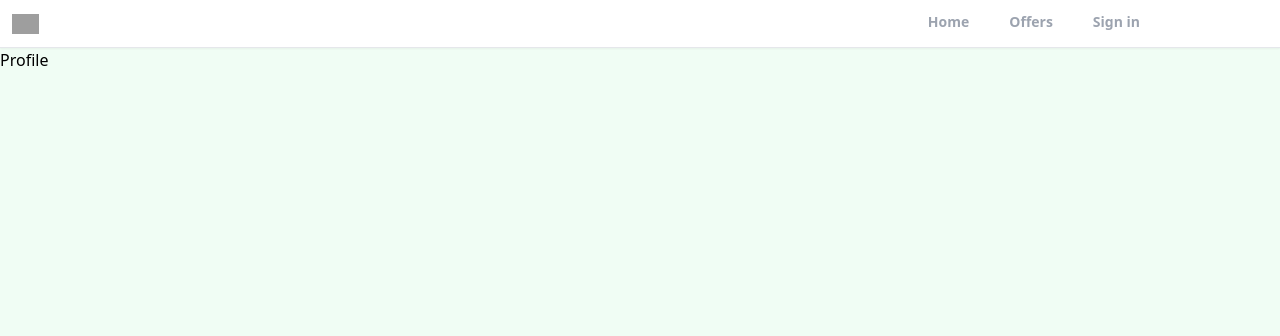
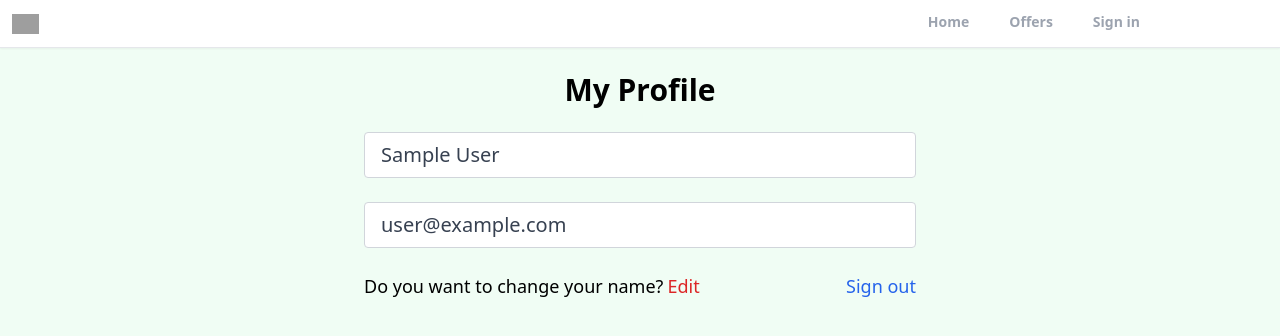
Before and after one commit to SAKSHII-CHOUHAN/realtor, a React (Create React App) app: page /profile in a window 1280 px wide. Shown: the top 336 px of the page. Built offline with nearby package versions, Linux system fonts and the light colour scheme; no server answers; sample sign-in values are in the browser's storage; grey boxes are pictures that could not be loaded.

Commit message:
create private route and custom hook for protecting profile page and logout funtionality

```diff
--- a/src/App.js
+++ b/src/App.js
@@ -3,6 +3,7 @@ import Home from './pages/Home';
 import Profile from './pages/Profile';
 import SignIn from './pages/SignIn'
 import SignUp from './pages/SignUp'
+import PrivateRoute from './components/PrivateRoute';
 import ForgotPassword from './pages/ForgotPassword'
 import Offers from './pages/Offers'
 import Header from './components/Header';
@@ -16,7 +17,10 @@ function App() {
         <Header/>
           <Routes>
               <Route path="/" element={<Home/>}/>
+
+              <Route path="/profile" element = {<PrivateRoute/>}>
               <Route path="/profile" element={<Profile/>}/>
+              </Route>
               <Route path="/sign-in" element={<SignIn/>}/>
               <Route path="/sign-up" element={<SignUp/>}/>
               <Route path="/forgot-password" element={<ForgotPassword/>}/>
--- /dev/null
+++ b/src/components/PrivateRoute.jsx
@@ -0,0 +1,14 @@
+import React from 'react'
+import {Navigate, Outlet} from 'react-router-dom'
+import {useAuthStatus} from '../hooks/useAuthStatus'
+
+export default function PrivateRoute() {
+    const {loggedIn, checkingStatus} = useAuthStatus();
+    if(checkingStatus){
+        return <h3>Loading...</h3>
+    }
+  return (
+    loggedIn ? <Outlet/> : <Navigate  to="/sign-in"/>
+  )
+
+}
--- /dev/null
+++ b/src/hooks/useAuthStatus.jsx
@@ -0,0 +1,18 @@
+import React, {useState , useEffect} from 'react'
+import { getAuth, onAuthStateChanged } from 'firebase/auth';
+
+export function useAuthStatus() {
+    const[loggedIn, setLoggedIn] = useState(false);
+    const[checkingStatus, setCheckingStatus] = useState(true);
+
+    useEffect(()=>{
+        const auth = getAuth();
+        onAuthStateChanged(auth, (user) => {
+            if(user){
+                setLoggedIn(true)
+            }
+            setCheckingStatus(false)
+        })
+    },[])
+  return {loggedIn, checkingStatus}
+}
--- a/src/pages/ForgotPassword.jsx
+++ b/src/pages/ForgotPassword.jsx
@@ -28,7 +28,7 @@ export default function ForgotPassword() {
     <section>
       <h1 className='text-3xl text-center mt-6 font-bold'>Forgot Password</h1>
       <div className='flex justify-center flex-wrap items-center px-6 py-12 max-w-6xl mx-auto'>
-        <div className='md:w-[67%] lg:w[50%] mb-12 md:mb-6'>
+        <div className='md:w-[67%] lg:w-[50%] mb-12 md:mb-6'>
           <img src='https://images.unsplash.com/photo-1560518883-ce09059eeffa?q=80&w=1973&auto=format&fit=crop&ixlib=rb-4.0.3&ixid=M3wxMjA3fDB8MHxwaG90by1wYWdlfHx8fGVufDB8fHx8fA%3D%3D'
           alt='key'
           className='w-full rounded-2xl'/>
--- a/src/pages/Profile.jsx
+++ b/src/pages/Profile.jsx
@@ -1,7 +1,41 @@
-import React from 'react'
+import React, {useState}from 'react'
+import {getAuth} from 'firebase/auth'
+import { Navigate, useNavigate } from 'react-router-dom';
 
 export default function Profile() {
+  const auth = getAuth();
+  const navigate = useNavigate();
+  const[formData, setFormData] = useState({
+    name : auth.currentUser.displayName,
+    email : auth.currentUser.email,
+  });
+  const {name,email} = formData;
+
+  function onLogout(){
+    auth.signOut();
+    navigate("/");
+  }
+
   return (
-    <div>Profile</div>
+    <>
+      <section className='max-w-6xl flex mx-auto  flex-col justify-center items-center '>
+        <h1 className='text-3xl text-center mt-6 font-bold'>
+            My Profile
+        </h1>
+        <div className=' w-full md:w-[50%] mt-6 px-3 '>
+          <form>
+            <input type="text" id='name' value={name} disabled className=' mb-6 w-full px-4 py-2 text-xl text-gray-700 bg-white border border-gray-300 rounded transition ease-in-out'/>
+            <input type="email" id='email' value={email} disabled className='mb-6 w-full px-4 py-2 text-xl text-gray-700 bg-white border border-gray-300 rounded transition ease-in-out'/>
+
+            <div className='flex justify-between whitespace-nowrap text-sm sm:text-lg mb-6'>
+              <p className='flex items-center'>Do you want to change your name?
+                <span className='text-red-600 hover:text-red-700 transition ease-in-out duration-200 ml-1 cursor-pointer'>Edit</span>
+              </p>
+            <p onClick={onLogout} className='text-blue-600 hover:text-blue-800 transition ease-in-out duration-200 cursor-pointer'> Sign out</p>
+            </div>
+          </form>
+          </div>
+      </section>
+    </>
   )
 }
--- a/src/pages/SignIn.jsx
+++ b/src/pages/SignIn.jsx
@@ -37,7 +37,7 @@ export default function SignIn() {
     <section>
       <h1 className='text-3xl text-center mt-6 font-bold'>Sign In</h1>
       <div className='flex justify-center flex-wrap items-center px-6 py-12 max-w-6xl mx-auto'>
-        <div className='md:w-[67%] lg:w[50%] mb-12 md:mb-6'>
+        <div className='md:w-[67%] lg:w-[50%] mb-12 md:mb-6'>
           <img src='https://images.unsplash.com/photo-1560518883-ce09059eeffa?q=80&w=1973&auto=format&fit=crop&ixlib=rb-4.0.3&ixid=M3wxMjA3fDB8MHxwaG90by1wYWdlfHx8fGVufDB8fHx8fA%3D%3D'
           alt='key'
           className='w-full rounded-2xl'/>
--- a/src/pages/SignUp.jsx
+++ b/src/pages/SignUp.jsx
@@ -52,7 +52,7 @@ export default function SignUp() {
     <section>
       <h1 className='text-3xl text-center mt-6 font-bold'>Sign Up</h1>
       <div className='flex justify-center flex-wrap items-center px-6 py-12 max-w-6xl mx-auto'>
-        <div className='md:w-[67%] lg:w[50%] mb-12 md:mb-6'>
+        <div className='md:w-[67%] lg:w-[50%] mb-12 md:mb-6'>
           <img src='https://images.unsplash.com/photo-1560518883-ce09059eeffa?q=80&w=1973&auto=format&fit=crop&ixlib=rb-4.0.3&ixid=M3wxMjA3fDB8MHxwaG90by1wYWdlfHx8fGVufDB8fHx8fA%3D%3D'
           alt='key'
           className='w-full rounded-2xl'/>
```
